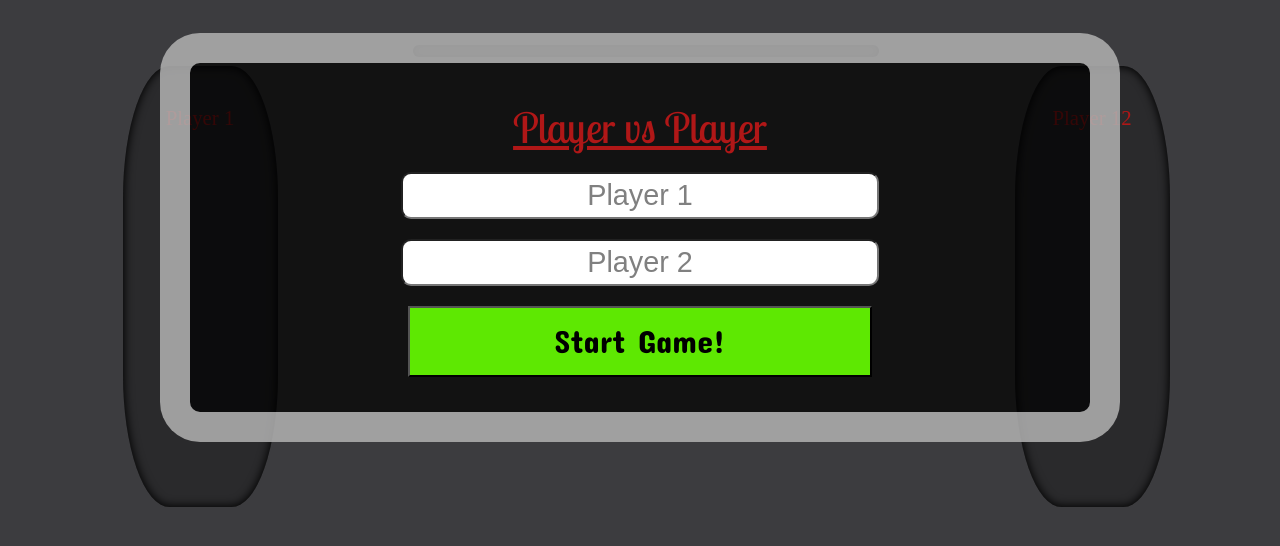
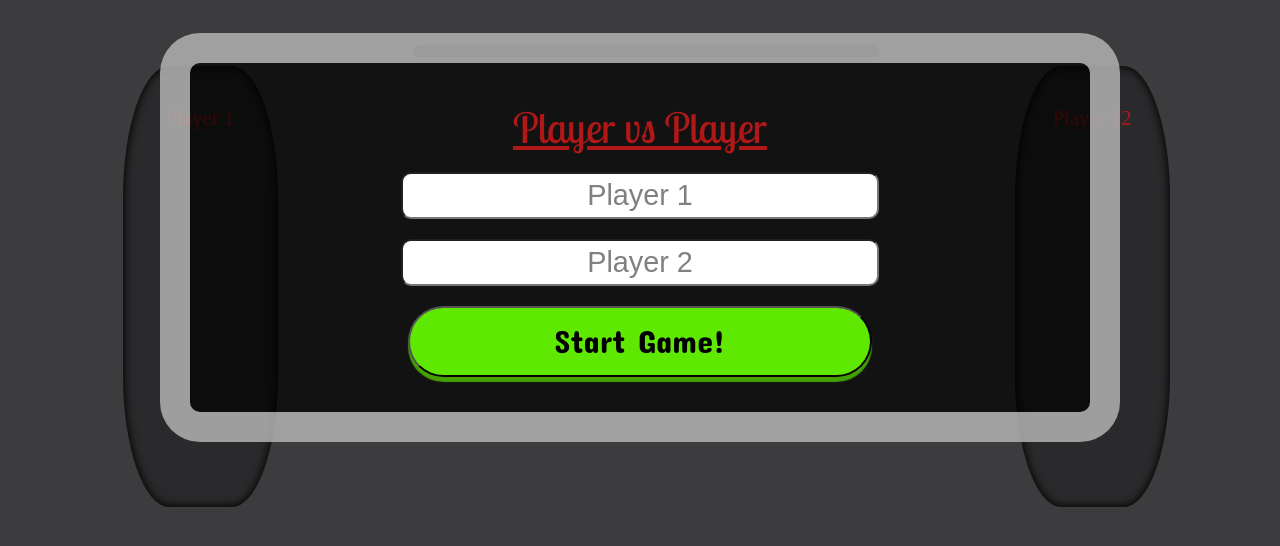
Before and after one commit to dorb4r/TicTacToe_-_Battles, a plain HTML site: page index.html in a window 1280 px wide. Shown: the part 166-712 px from the top of the page. Drawn offline with nearby package versions, Linux system fonts and the light colour scheme.

Commit message:
Fix start button style

```diff
--- a/css/main.css
+++ b/css/main.css
@@ -155,6 +155,8 @@ body {
 
 #start {
     font-family: 'Concert One', sans-serif;
+    border-radius: 50px;
+    box-shadow: 0px 5px 1px #44A101FF;
     background-color: #5EE802FF;
     display: block;
     margin: 10px auto;
```
